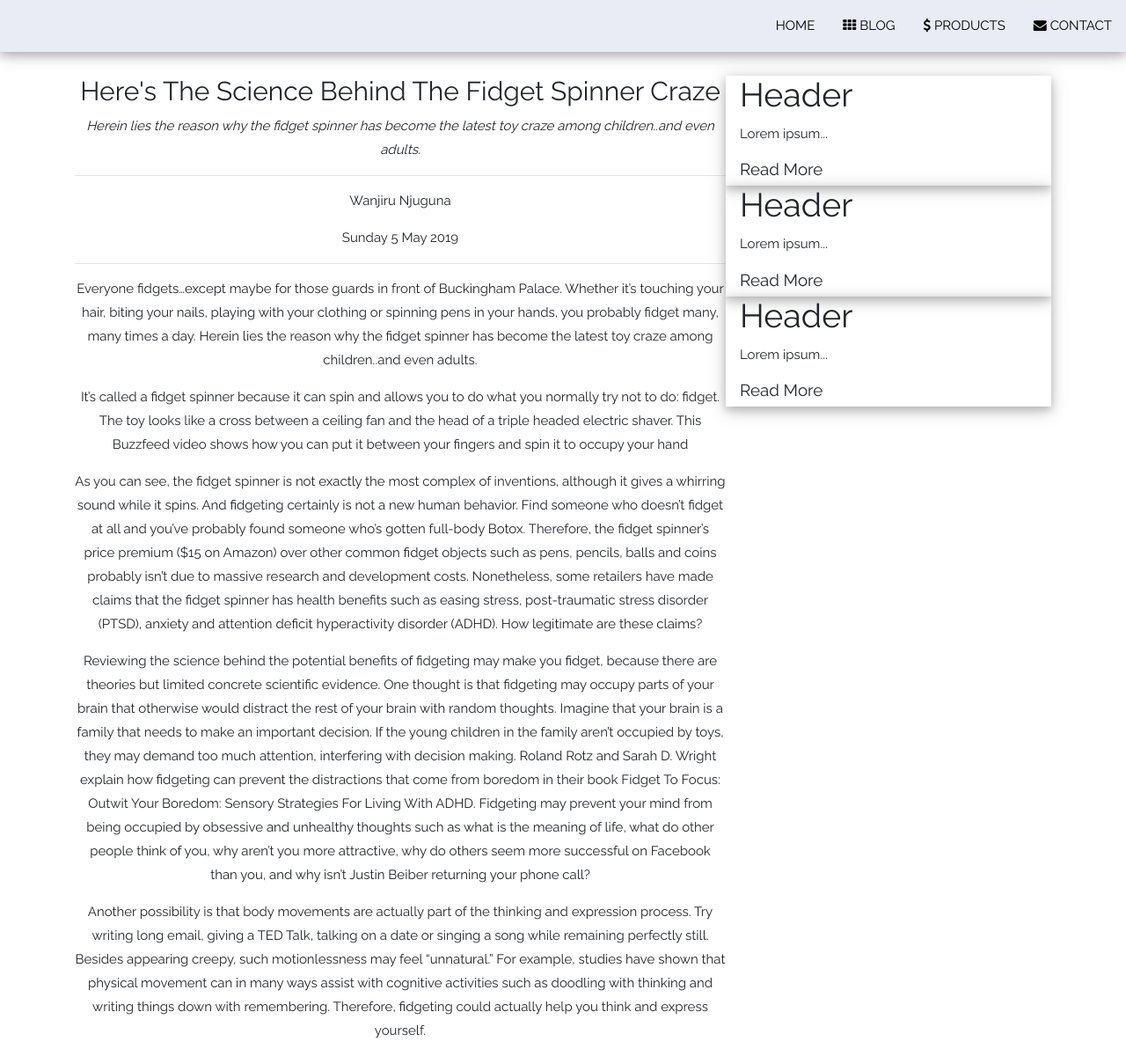
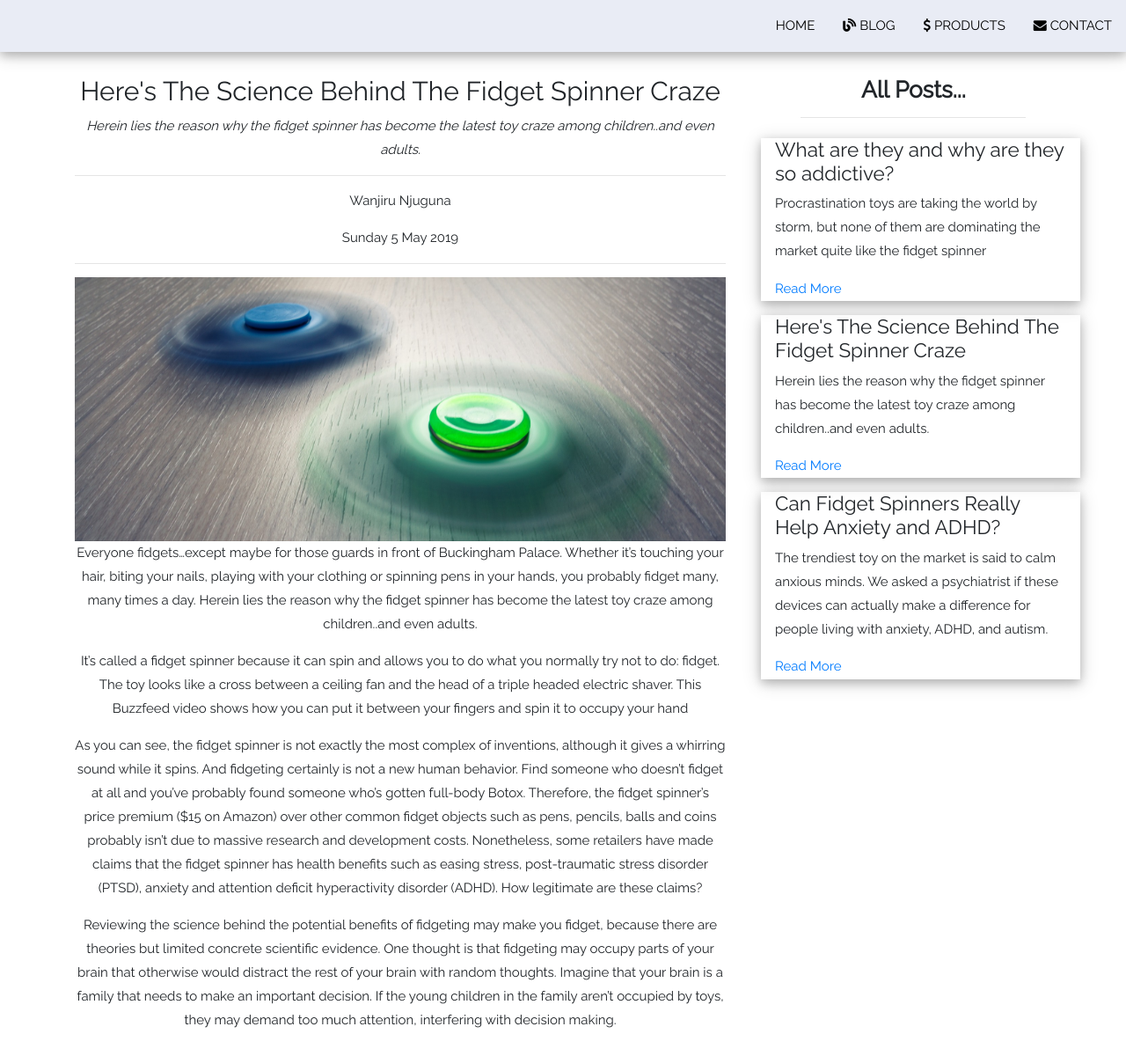
Before and after one commit to nimomaina/spinner, a Jekyll site: the page built from _posts/2019-05-05-science.md, in a window 1280 px wide. Shown: the whole page at 88% size. Built offline with Jekyll 4.4.1, drawn with Linux system fonts in a browser that asks for light colours; nearby versions of some CDN libraries.

Commit message:
Style posts page

```diff
--- a/_includes/header.html
+++ b/_includes/header.html
@@ -5,7 +5,7 @@
       <!-- Right-sided navbar links -->
       <div class="w3-right w3-hide-small">
         <a href="/" class="w3-bar-item w3-button">HOME</a>
-        <a href="what-is-a-fidget-spinner/" class="w3-bar-item w3-button"><i class="fa fa-th"></i> BLOG</a>
+        <a href="what-is-a-fidget-spinner/" class="w3-bar-item w3-button"><i class="fas fa-blog"></i> BLOG</a>
         <a href="products/" class="w3-bar-item w3-button"><i class="fa fa-usd"></i> PRODUCTS</a>
         <a href="contact/" class="w3-bar-item w3-button"><i class="fa fa-envelope"></i> CONTACT</a>
       </div>
--- a/_includes/wrapper.html
+++ b/_includes/wrapper.html
@@ -5,6 +5,7 @@
 <link rel="stylesheet" href="https://fonts.googleapis.com/css?family=Raleway">
 <link rel="stylesheet" href="https://maxcdn.bootstrapcdn.com/bootstrap/4.0.0/css/bootstrap.min.css" integrity="sha384-Gn5384xqQ1aoWXA+058RXPxPg6fy4IWvTNh0E263XmFcJlSAwiGgFAW/dAiS6JXm"
 crossorigin="anonymous">
+<link rel="stylesheet" href="https://use.fontawesome.com/releases/v5.8.1/css/all.css" integrity="sha384-50oBUHEmvpQ+1lW4y57PTFmhCaXp0ML5d60M1M7uH2+nqUivzIebhndOJK28anvf" crossorigin="anonymous">
 <link rel="stylesheet" href="https://cdnjs.cloudflare.com/ajax/libs/font-awesome/4.7.0/css/font-awesome.min.css">
 {% assign base = '' %}
 {% assign depth = page.url | split: '/' | size | minus: 1 %}
--- a/_layouts/blog.html
+++ b/_layouts/blog.html
@@ -5,9 +5,11 @@
 <body>
     {% include header.html %}
     <br>
+    <div class>
+
+        <div class="w3-row">
             <div class="container">
-        <div class="w3-row">
-            <div class="w3-col l8">
+                <div class="w3-col l8 m12">
                     <!-- one post details -->
                     <div class="w3-row w3-center">
                         <h2> {{page.title| upper}} </h2>
@@ -31,28 +33,32 @@
 
                     </div>
                 </div>
-
+            </div>
             <!-- end one page details -->
 
             <!-- blog post headlines -->
 
-            <div class="w3-col l4">
+            <div class="w3-col l4 m12">
+                <h3 class = "w3-center" > <strong>All Posts...</strong></h3>
+                <hr id="post">
                 {% for post in site.posts %}
-                <div class="w3-row">
+                <div class="w3-row-padding w3-margin-left">
+                    <div class=" w3-padding">
                         <div class="w3-card-4">
 
                             <header class="w3-container">
-                            <h1>Header</h1>
+                                <h4>{{post.title}}</h4>
                             </header>
 
                             <div class="w3-container">
-                            <p>Lorem ipsum...</p>
+                                <p>{{post.blog-preview}}</p>
                             </div>
 
                             <footer class="w3-container ">
-                            <h5>Read More</h5>
+                                <a href="..{{post.permalink}}"> Read More</a>
                             </footer>
 
+                        </div>
                     </div>
                 </div>
 
--- a/_posts/2019-05-05-science.md
+++ b/_posts/2019-05-05-science.md
@@ -7,6 +7,7 @@ date: 2019-05-05
 
 blog-preview: Herein lies the reason why the fidget spinner has become the latest toy craze among children..and even adults.
 
+path-to-image: ../assets/img/fbg3.jpg
 
 author: "Wanjiru Njuguna"
 
@@ -19,6 +20,4 @@ It's called a fidget spinner because it can spin and allows you to do what you n
 
 As you can see, the fidget spinner is not exactly the most complex of inventions, although it gives a whirring sound while it spins. And fidgeting certainly is not a new human behavior. Find someone who doesn't fidget at all and you've probably found someone who's gotten full-body Botox. Therefore, the fidget spinner's price premium ($15 on Amazon) over other common fidget objects such as pens, pencils, balls and coins probably isn't due to massive research and development costs. Nonetheless, some retailers have made claims that the fidget spinner has health benefits such as easing stress, post-traumatic stress disorder (PTSD), anxiety and attention deficit hyperactivity disorder (ADHD). How legitimate are these claims?
 
-Reviewing the science behind the potential benefits of fidgeting may make you fidget, because there are theories but limited concrete scientific evidence. One thought is that fidgeting may occupy parts of your brain that otherwise would distract the rest of your brain with random thoughts. Imagine that your brain is a family that needs to make an important decision. If the young children in the family aren't occupied by toys, they may demand too much attention, interfering with decision making. Roland Rotz and Sarah D. Wright explain how fidgeting can prevent the distractions that come from boredom in their book Fidget To Focus: Outwit Your Boredom: Sensory Strategies For Living With ADHD. Fidgeting may prevent your mind from being occupied by obsessive and unhealthy thoughts such as what is the meaning of life, what do other people think of you, why aren't you more attractive, why do others seem more successful on Facebook than you, and why isn't Justin Beiber returning your phone call?
-
-Another possibility is that body movements are actually part of the thinking and expression process. Try writing long email, giving a TED Talk, talking on a date or singing a song while remaining perfectly still. Besides appearing creepy, such motionlessness may feel "unnatural." For example, studies have shown that physical movement can in many ways assist with cognitive activities such as doodling with thinking and writing things down with remembering. Therefore, fidgeting could actually help you think and express yourself.
+Reviewing the science behind the potential benefits of fidgeting may make you fidget, because there are theories but limited concrete scientific evidence. One thought is that fidgeting may occupy parts of your brain that otherwise would distract the rest of your brain with random thoughts. Imagine that your brain is a family that needs to make an important decision. If the young children in the family aren't occupied by toys, they may demand too much attention, interfering with decision making.
--- a/assets/spinner.css
+++ b/assets/spinner.css
@@ -27,6 +27,15 @@
     display: block;
   margin-left: auto;
   margin-right: auto;
-  width: 200px;
+  width: 100%;
+  height:300px;
+  object-fit: cover;
 
   }
+  #post{
+    display: block;
+    margin-left: auto;
+    margin-right: auto;
+    width: 60%;
+
+  }
```
Also changed, not shown: _posts/2019-05-05-what-are-they.md (+1 -1 lines). Lines whose indentation alone changed are shown as unchanged.
